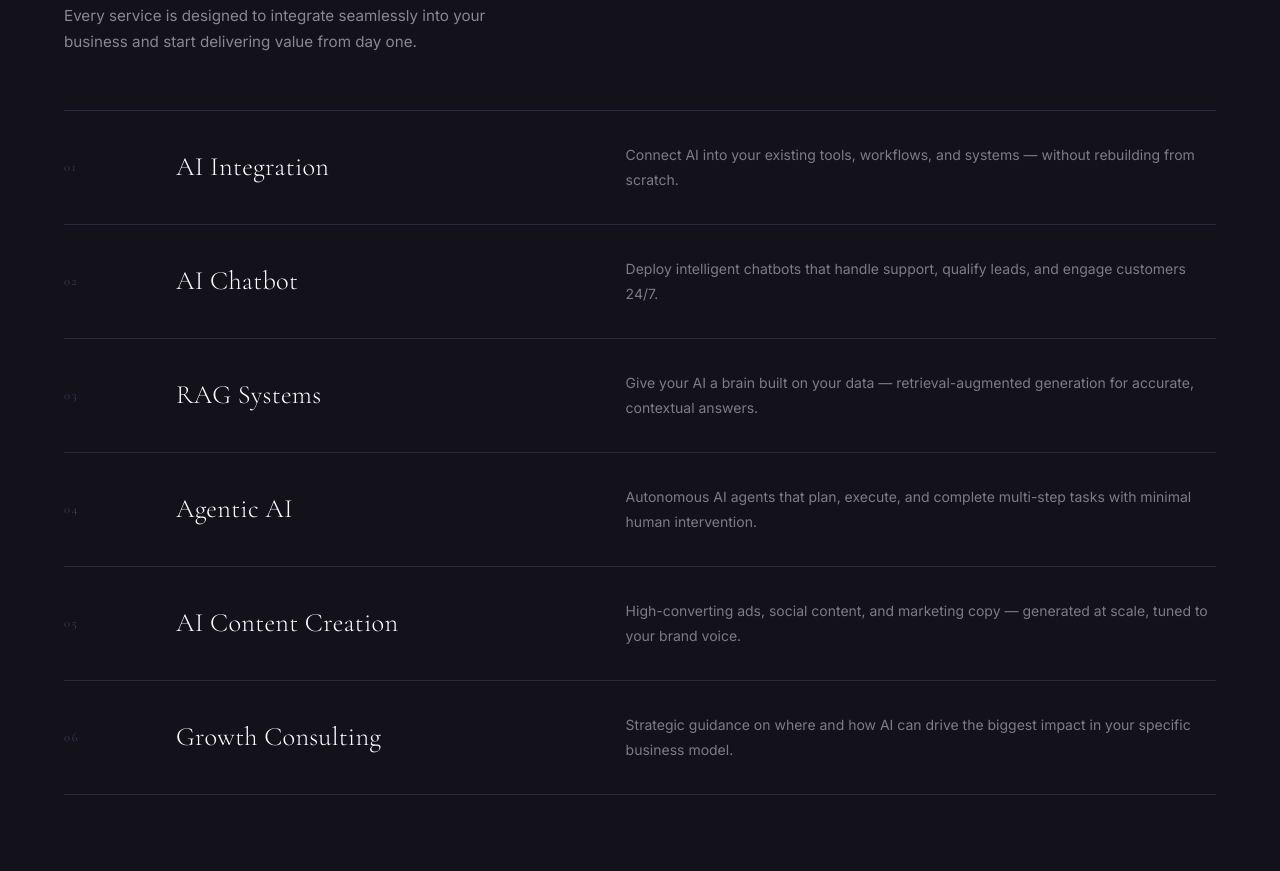
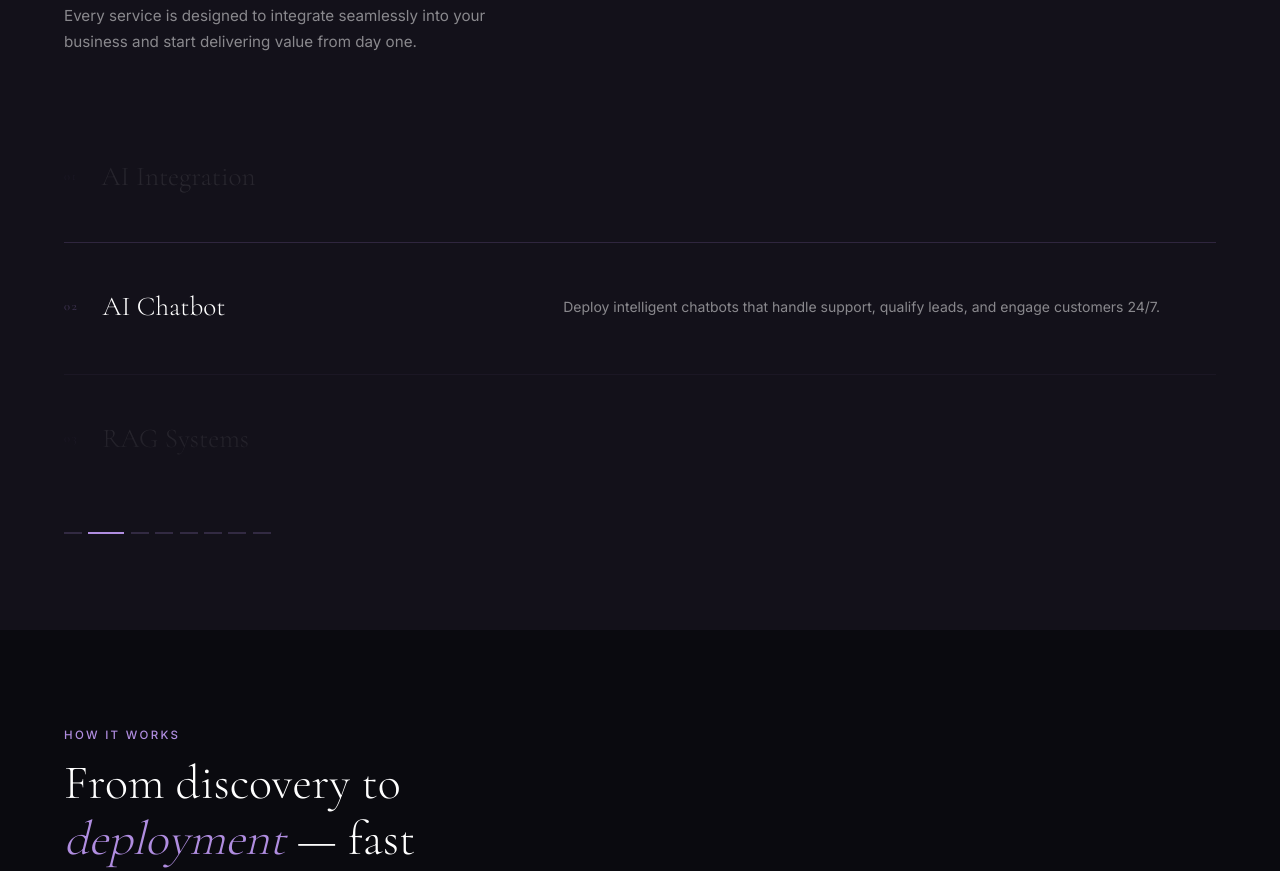
Before and after one commit to EverloomLabs/website, a website: page index.html in a window 1280 px wide. Shown: the part 1361-2232 px from the top of the page. Drawn offline with nearby package versions, Linux system fonts and the light colour scheme.

Commit message:
Rebuild services as focus carousel with 8 services

```diff
--- a/index.html
+++ b/index.html
@@ -171,46 +171,55 @@
   /* SERVICES */
   #services { background: var(--off-black); }
   .services-header { margin-bottom: 3.5rem; }
-  .services-grid {
-    display: flex; flex-direction: column;
+
+  .services-carousel-wrap {
+    position: relative; height: 390px; overflow: hidden;
+    -webkit-mask-image: linear-gradient(to bottom, transparent 0%, black 26%, black 74%, transparent 100%);
+    mask-image: linear-gradient(to bottom, transparent 0%, black 26%, black 74%, transparent 100%);
+  }
+  .service-slide {
+    position: absolute; left: 0; right: 0; height: 130px;
+    display: grid; grid-template-columns: 1fr 1.5fr; gap: 0 4rem;
+    align-items: center;
     border-top: 0.5px solid var(--border-subtle);
+    top: 520px; opacity: 0;
+    transition: top 0.7s cubic-bezier(0.4,0,0.2,1), opacity 0.5s ease;
+    cursor: pointer;
   }
-  .service-card {
-    display: grid;
-    grid-template-columns: 3.5rem 1fr 1.5fr;
-    gap: 0 3.5rem;
-    align-items: center;
-    padding: 2rem 0;
-    border-bottom: 0.5px solid var(--border-subtle);
-    background: transparent;
-    transition: background 0.25s;
-    cursor: default;
-  }
-  .service-card:hover { background: rgba(123,79,191,0.05); }
-  .service-num {
+  .service-slide.is-prev  { top: 0;    opacity: 0.28; }
+  .service-slide.is-active{ top: 130px; opacity: 1; }
+  .service-slide.is-next  { top: 260px; opacity: 0.28; }
+
+  .slide-left { display: flex; align-items: center; gap: 1.5rem; }
+  .slide-num {
     font-family: 'Cormorant Garamond', serif;
     font-size: 0.78rem; font-weight: 300;
-    color: rgba(176,141,224,0.35);
-    letter-spacing: 0.14em;
+    color: rgba(176,141,224,0.35); letter-spacing: 0.14em; flex-shrink: 0;
   }
-  .service-name {
+  .slide-name {
     font-family: 'Cormorant Garamond', serif;
-    font-size: 1.65rem; font-weight: 300;
-    letter-spacing: 0.01em; line-height: 1.2;
-    transition: color 0.25s;
-    display: flex; align-items: center; gap: 0.6rem;
+    font-size: 1.7rem; font-weight: 300; line-height: 1.2;
+    color: rgba(255,255,255,0.45);
+    transition: color 0.4s;
   }
-  .service-card:hover .service-name { color: var(--amethyst-light); }
-  .service-arrow {
-    font-size: 1rem; color: var(--amethyst-light);
-    opacity: 0; transform: translateX(-8px);
-    transition: opacity 0.25s, transform 0.25s;
-    font-family: 'Inter', sans-serif; font-weight: 300;
+  .service-slide.is-active .slide-name { color: var(--white); }
+
+  .slide-desc {
+    font-size: 0.875rem; color: rgba(255,255,255,0.5);
+    line-height: 1.75; opacity: 0;
+    transition: opacity 0.45s 0.15s;
   }
-  .service-card:hover .service-arrow { opacity: 1; transform: translateX(0); }
-  .service-desc {
-    font-size: 0.875rem; color: rgba(255,255,255,0.45); line-height: 1.75;
+  .service-slide.is-active .slide-desc { opacity: 1; }
+
+  .carousel-dots {
+    display: flex; gap: 0.4rem; margin-top: 2rem; align-items: center;
   }
+  .c-dot {
+    height: 1.5px; width: 18px; background: rgba(176,141,224,0.2);
+    border: none; cursor: pointer; padding: 0;
+    transition: width 0.3s ease, background 0.3s ease;
+  }
+  .c-dot.active { width: 36px; background: var(--amethyst-light); }
 
   /* HOW IT WORKS */
   #process { background: var(--black); }
@@ -319,8 +328,10 @@
     nav { padding: 1rem 1.5rem; }
     .nav-links { display: none; }
     section { padding: 4rem 1.5rem; }
-    .service-card { grid-template-columns: 2.5rem 1fr; gap: 0 1.25rem; }
-    .service-desc { grid-column: 2; margin-top: 0.4rem; }
+    .services-carousel-wrap { height: 480px; }
+    .service-slide { grid-template-columns: 1fr; height: 160px; gap: 0.5rem 0; align-content: center; }
+    .service-slide.is-active { top: 160px; }
+    .service-slide.is-next  { top: 320px; }
     .why-inner { grid-template-columns: 1fr; gap: 2.5rem; }
     footer { flex-direction: column; gap: 1rem; text-align: center; }
   }
@@ -379,38 +390,41 @@
     <h2 class="section-title">AI-enabled services<br>built for <em>real results</em></h2>
     <p class="section-sub">Every service is designed to integrate seamlessly into your business and start delivering value from day one.</p>
   </div>
-  <div class="services-grid">
-    <div class="service-card">
-      <span class="service-num">01</span>
-      <div class="service-name">AI Integration <span class="service-arrow">→</span></div>
-      <p class="service-desc">Connect AI into your existing tools, workflows, and systems — without rebuilding from scratch.</p>
+  <div class="services-carousel-wrap" id="services-carousel">
+    <div class="service-slide">
+      <div class="slide-left"><span class="slide-num">01</span><div class="slide-name">AI Integration</div></div>
+      <p class="slide-desc">Connect AI into your existing tools, workflows, and systems — without rebuilding from scratch.</p>
     </div>
-    <div class="service-card">
-      <span class="service-num">02</span>
-      <div class="service-name">AI Chatbot <span class="service-arrow">→</span></div>
-      <p class="service-desc">Deploy intelligent chatbots that handle support, qualify leads, and engage customers 24/7.</p>
+    <div class="service-slide">
+      <div class="slide-left"><span class="slide-num">02</span><div class="slide-name">AI Chatbot</div></div>
+      <p class="slide-desc">Deploy intelligent chatbots that handle support, qualify leads, and engage customers 24/7.</p>
     </div>
-    <div class="service-card">
-      <span class="service-num">03</span>
-      <div class="service-name">RAG Systems <span class="service-arrow">→</span></div>
-      <p class="service-desc">Give your AI a brain built on your data — retrieval-augmented generation for accurate, contextual answers.</p>
+    <div class="service-slide">
+      <div class="slide-left"><span class="slide-num">03</span><div class="slide-name">RAG Systems</div></div>
+      <p class="slide-desc">Give your AI a brain built on your data — retrieval-augmented generation for accurate, contextual answers.</p>
     </div>
-    <div class="service-card">
-      <span class="service-num">04</span>
-      <div class="service-name">Agentic AI <span class="service-arrow">→</span></div>
-      <p class="service-desc">Autonomous AI agents that plan, execute, and complete multi-step tasks with minimal human intervention.</p>
+    <div class="service-slide">
+      <div class="slide-left"><span class="slide-num">04</span><div class="slide-name">Agentic AI</div></div>
+      <p class="slide-desc">Autonomous AI agents that plan, execute, and complete multi-step tasks with minimal human intervention.</p>
     </div>
-    <div class="service-card">
-      <span class="service-num">05</span>
-      <div class="service-name">AI Content Creation <span class="service-arrow">→</span></div>
-      <p class="service-desc">High-converting ads, social content, and marketing copy — generated at scale, tuned to your brand voice.</p>
+    <div class="service-slide">
+      <div class="slide-left"><span class="slide-num">05</span><div class="slide-name">AI Content Creation</div></div>
+      <p class="slide-desc">High-converting ads, social content, and marketing copy — generated at scale, tuned to your brand voice.</p>
     </div>
-    <div class="service-card">
-      <span class="service-num">06</span>
-      <div class="service-name">Growth Consulting <span class="service-arrow">→</span></div>
-      <p class="service-desc">Strategic guidance on where and how AI can drive the biggest impact in your specific business model.</p>
+    <div class="service-slide">
+      <div class="slide-left"><span class="slide-num">06</span><div class="slide-name">Growth Consulting</div></div>
+      <p class="slide-desc">Strategic guidance on where and how AI can drive the biggest impact in your specific business model.</p>
+    </div>
+    <div class="service-slide">
+      <div class="slide-left"><span class="slide-num">07</span><div class="slide-name">Website Development</div></div>
+      <p class="slide-desc">Conversion-focused websites built fast — clean design, optimised performance, and ready to scale.</p>
+    </div>
+    <div class="service-slide">
+      <div class="slide-left"><span class="slide-num">08</span><div class="slide-name">Custom Software Development</div></div>
+      <p class="slide-desc">Bespoke software tailored to your exact workflow — built to solve problems off-the-shelf tools can't.</p>
     </div>
   </div>
+  <div class="carousel-dots" id="carousel-dots"></div>
 </section>
 
 <section id="process">
@@ -537,5 +551,57 @@
   </div>
 </footer>
 
+<script>
+  (function () {
+    const slides = [...document.querySelectorAll('.service-slide')];
+    const dotsWrap = document.getElementById('carousel-dots');
+    const n = slides.length;
+    let cur = 0;
+    let timer;
+
+    // Build dots
+    const dots = slides.map((_, i) => {
+      const d = document.createElement('button');
+      d.className = 'c-dot';
+      d.addEventListener('click', () => goTo(i, true));
+      dotsWrap.appendChild(d);
+      return d;
+    });
+
+    function goTo(i, resetTmr) {
+      cur = ((i % n) + n) % n;
+      const prev = (cur - 1 + n) % n;
+      const next = (cur + 1) % n;
+      slides.forEach((s, idx) => {
+        s.classList.remove('is-prev', 'is-active', 'is-next');
+        if (idx === cur)  s.classList.add('is-active');
+        else if (idx === prev) s.classList.add('is-prev');
+        else if (idx === next) s.classList.add('is-next');
+      });
+      dots.forEach((d, idx) => d.classList.toggle('active', idx === cur));
+      if (resetTmr) startTimer();
+    }
+
+    function startTimer() {
+      clearInterval(timer);
+      timer = setInterval(() => goTo(cur + 1), 4500);
+    }
+
+    // Click prev/next slides to navigate
+    slides.forEach((s, i) => {
+      s.addEventListener('click', () => {
+        if (s.classList.contains('is-prev') || s.classList.contains('is-next')) goTo(i, true);
+      });
+    });
+
+    // Pause on hover
+    const wrap = document.getElementById('services-carousel');
+    wrap.addEventListener('mouseenter', () => clearInterval(timer));
+    wrap.addEventListener('mouseleave', startTimer);
+
+    goTo(0);
+    startTimer();
+  })();
+</script>
 </body>
 </html>
```
